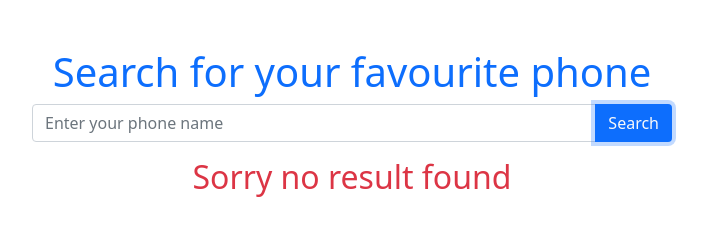
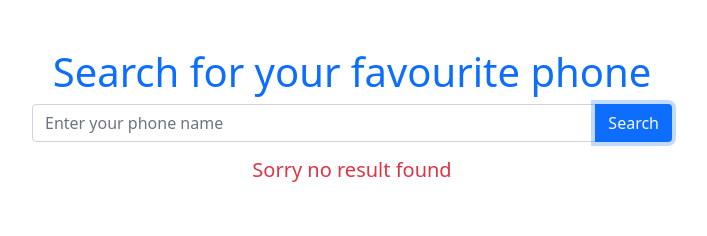
Before and after one commit to shakilahamed95/phone_finder, a plain HTML site: page index.html in a window 1280 px wide. Both pictures are taken after typing "Sample" into the empty fields and a click on the button "Search". Shown: the whole page, without its empty margins (288-995 px from the left). Drawn offline with nearby package versions, Linux system fonts and the light colour scheme.

Commit message:
search result 20 and lowercase method added

```diff
--- a/index.html
+++ b/index.html
@@ -24,10 +24,13 @@
                 id="button-addon2">Search</button>
         </div>
         <!-- error section of search  -->
-        <h2 id="error" class="text-danger text-center"></h2>
+        <h5 id="error" class="text-danger text-center"></h5>
     </header>
 
     <main>
+
+
+
         <!-- phone search result  -->
         <div id="search-result" class="row">
 
--- a/js/phone.js
+++ b/js/phone.js
@@ -5,14 +5,12 @@ const searchPhone = () => {
     const inputError = document.getElementById("error");
     const searchText = searchField.value;
     searchField.value = '';
-    if (searchText === "Huawei" || searchText === "iphone" || searchText === "appale" || searchText === "samsung" || searchText === "oppo") {
+    if (searchText.toLowerCase() === "huawei" || searchText.toLowerCase() === "iphone" || searchText.toLowerCase() === "samsung" || searchText.toLowerCase() === "oppo") {
         const url = `https://openapi.programming-hero.com/api/phones?search=${searchText}`
         fetch(url)
             .then(response => response.json())
             .then(data => displayPhone(data.data))
         inputError.innerText = "";
-
-
     }
     else {
 
@@ -21,8 +19,10 @@ const searchPhone = () => {
     }
 }
 const displayPhone = (phones) => {
-
     searchResult.textContent = '';
+    if (phones.length > 20) {
+        phones = phones.slice(0, 20)
+    }
     phones.forEach(phone => {
         console.log(phone)
         const div = document.createElement('div');
```
Lines whose indentation alone changed are shown as unchanged.
